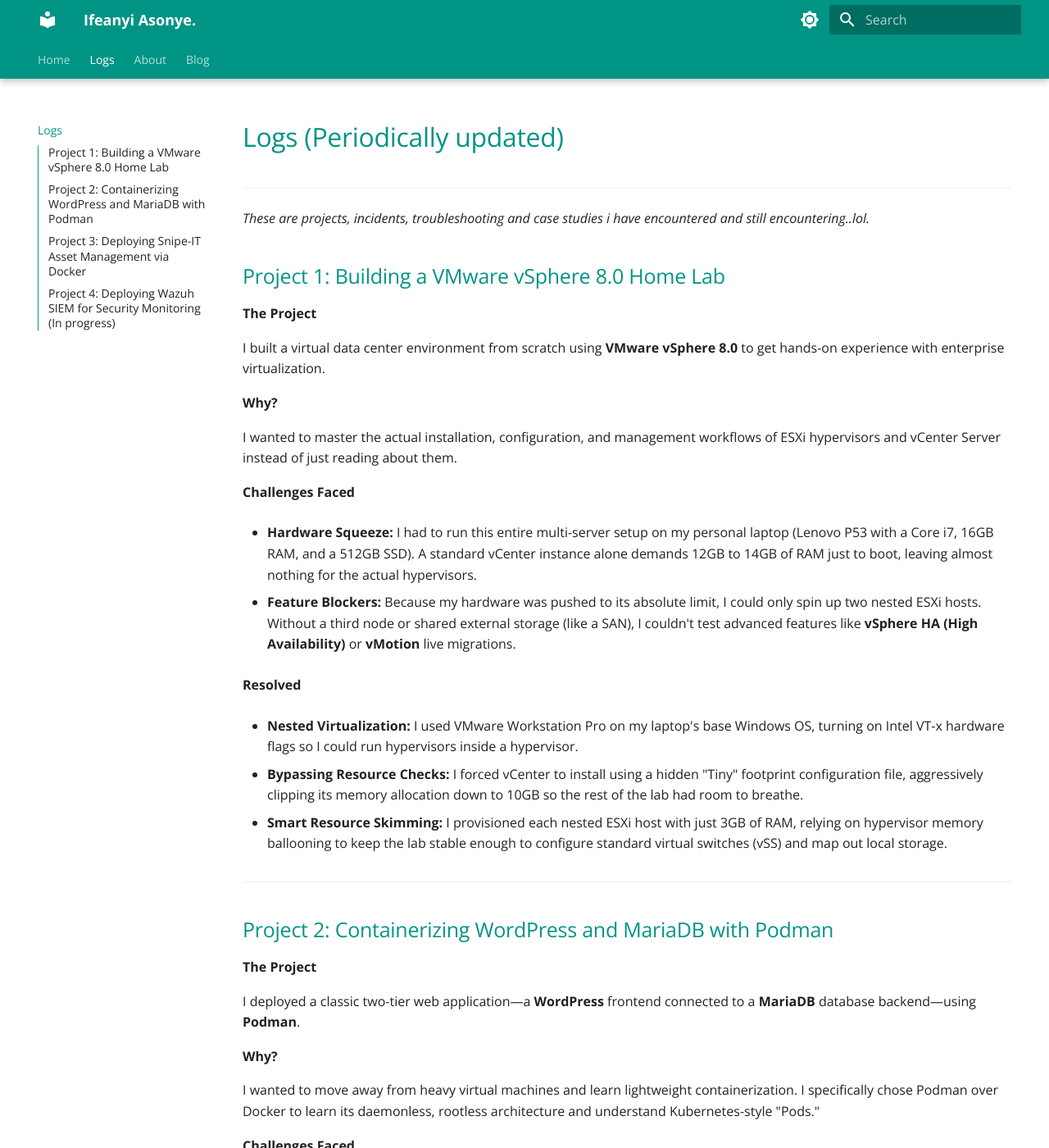
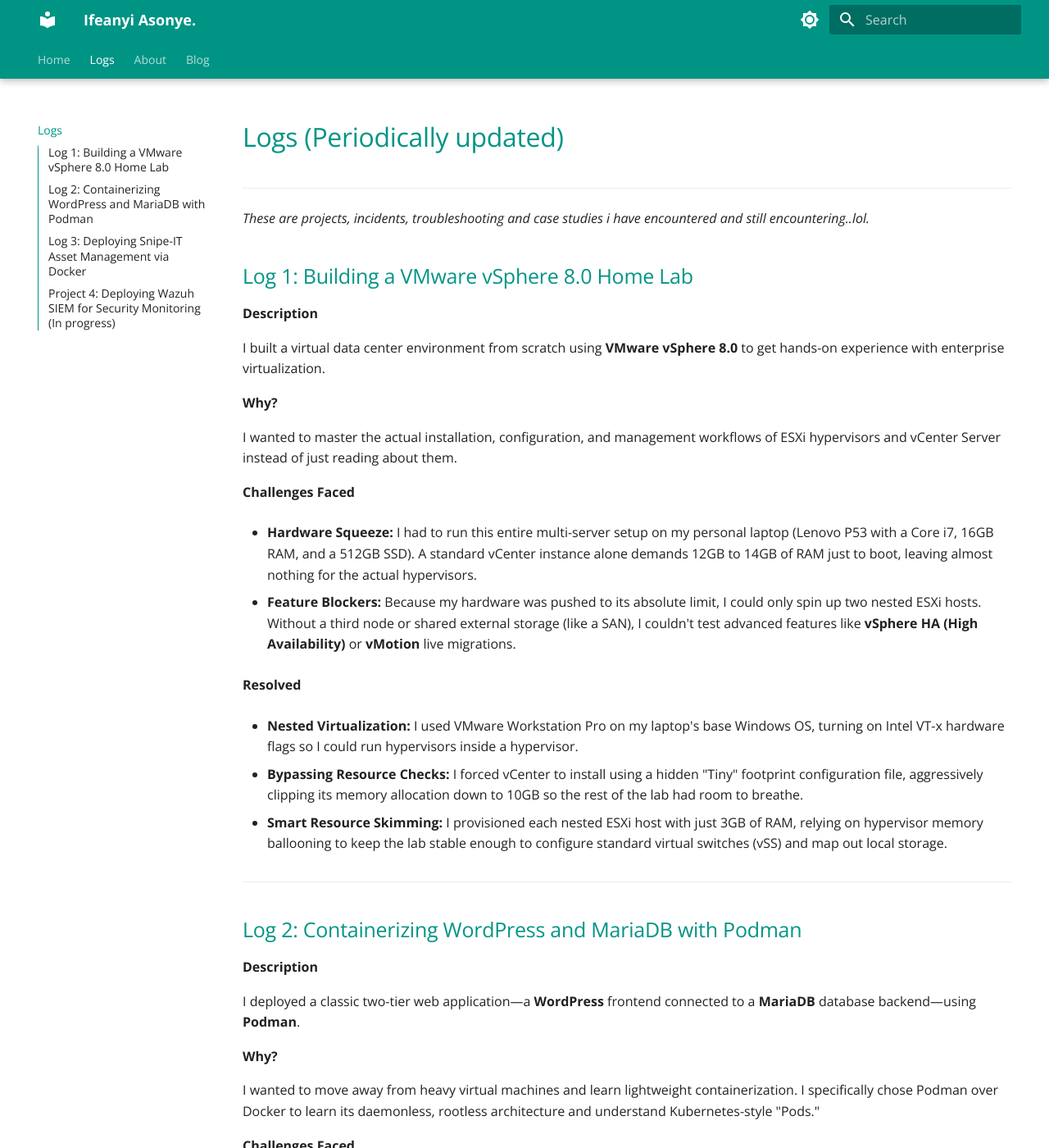
Before and after one commit to Ifeanyi-Asonye/Mysite, an MkDocs documentation site: the page built from docs/logs.md, in a window 1280 px wide and 1400 px high. Shown: the whole window at 82% size. Built offline with MkDocs 1.6.1 and Material for MkDocs 9.7.7, drawn with Linux system fonts in a browser that asks for light colours; some of the changed text lies outside the part shown.

Commit message:
Minor Update

```diff
--- a/docs/logs.md
+++ b/docs/logs.md
@@ -4,9 +4,9 @@
 *These are projects, incidents, troubleshooting and case studies i have encountered and still encountering..lol.*
 
 
-## Project 1: Building a VMware vSphere 8.0 Home Lab
+## Log 1: Building a VMware vSphere 8.0 Home Lab
 
-**The Project**
+**Description**
 
 I built a virtual data center environment from scratch using **VMware vSphere 8.0** to get hands-on experience with enterprise virtualization.
 
@@ -32,9 +32,9 @@
 ---
 
 
-## Project 2: Containerizing WordPress and MariaDB with Podman
+## Log 2: Containerizing WordPress and MariaDB with Podman
 
-**The Project**
+**Description**
 
 I deployed a classic two-tier web application—a **WordPress** frontend connected to a **MariaDB** database backend—using **Podman**.
 
@@ -58,9 +58,9 @@
 ---
 
 
-## Project 3: Deploying Snipe-IT Asset Management via Docker
+## Log 3: Deploying Snipe-IT Asset Management via Docker
 
-**The Project**
+**Description**
 
 I migrated our IT asset management system, **Snipe-IT**, out of a traditional, resource-heavy Virtual Machine and deployed it as a two-tier containerized application (App frontend + MariaDB backend) using Docker.
 
@@ -86,7 +86,7 @@
 
 ## Project 4: Deploying Wazuh SIEM for Security Monitoring (In progress)
 
-**The Project**
+**Description**
 
 I deployed **Wazuh**, an enterprise-grade Security Information and Event Management (SIEM) and XDR platform, using Docker Compose on our on-prem Linux infrastructure.
 
```
